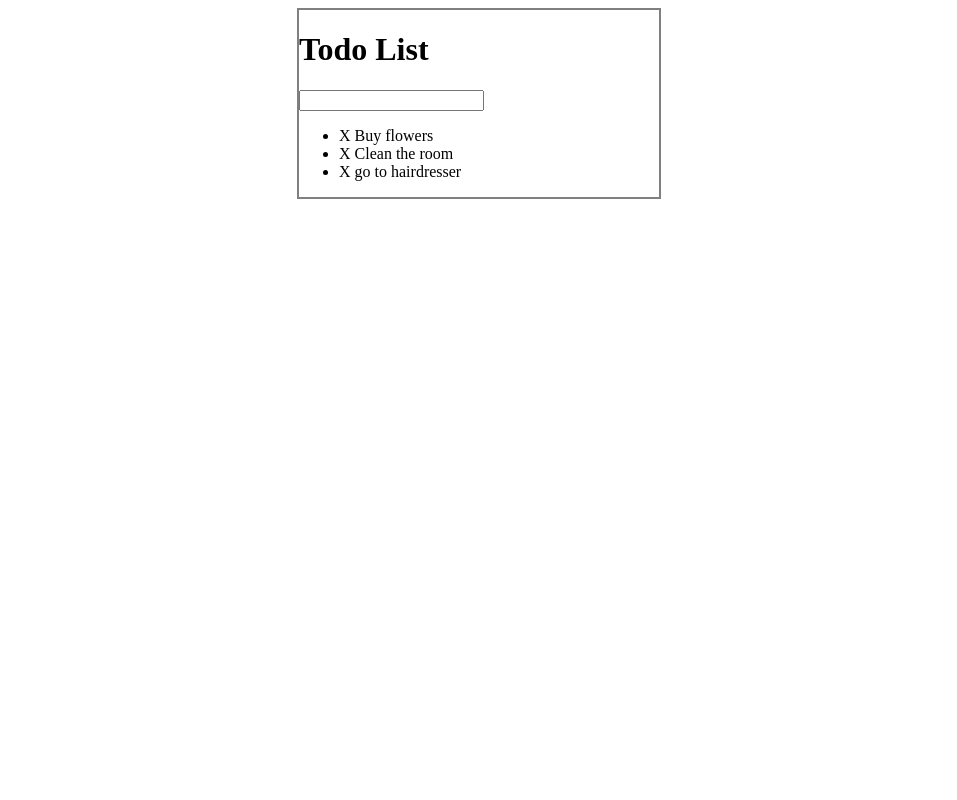
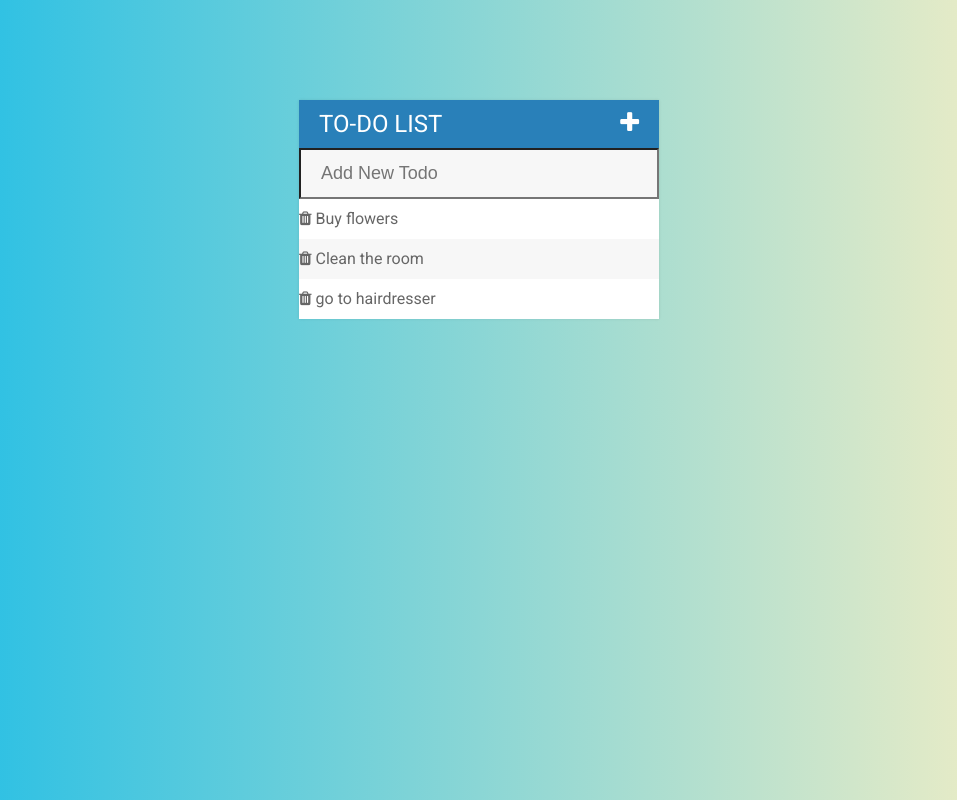
Before and after one commit to bakrall/todo-list-jquery, a plain HTML site: page index.html in a window 1280 px wide. Shown: the whole page, without its empty margins (161-1118 px from the left). Drawn offline with Linux system fonts and the light colour scheme.

Commit message:
styling, adding icons

```diff
--- a/assets/css/todos.css
+++ b/assets/css/todos.css
@@ -1,7 +1,63 @@
+h1 {
+	background: #2980b9;
+	color: #fff;
+	margin: 0;
+	padding: 10px 20px;
+	text-transform: uppercase;
+	font-size: 24px;
+	font-weight: normal;
+}
+
+.fa-plus {
+	float: right;
+}
+
+ul {
+	list-style: none;
+	margin: 0;
+	padding: 0;
+}
+
+body {
+	font-family: Roboto;
+	background: -webkit-linear-gradient(90deg, #2BC0E4 10%, #EAECC6 90%);
+	background: -moz-linear-gradient(90deg, #2BC0E4 10%, #EAECC6 90%);
+	background: -ms-linear-gradient(90deg, #2BC0E4 10%, #EAECC6 90%);
+	background: -o-linear-gradient(90deg, #2BC0E4 10%, #EAECC6 90%);
+	background: linear-gradient(90deg, #2BC0E4 10%, #EAECC6 90%);
+}
+
+li {
+	background: #fff;
+	height: 40px;
+	line-height: 40px;
+	color: #666;
+}
+
+li:nth-child(2n) {
+	background: #f7f7f7;
+}
+
+input {
+	font-size: 18px;
+	background: #f7f7f7;
+	width: 100%;
+	padding: 13px 13px 13px 20px;
+	box-sizing: border-box;
+	color: #2980b9;
+}
+
+input:focus {
+	background: #fff;
+	border: 3px solid #2980b9;
+	outline: none;
+}
+
 #container {
 	width: 360px;
-	margin: 0 auto;
-	border: 2px solid grey;
+	margin: 100px auto;
+	background: #f7f7f7;
+	box-shadow: 0 0 3px rgba(0, 0, 0, 0.1);
 }
 
 .completed {
--- a/assets/js/todos.js
+++ b/assets/js/todos.js
@@ -14,7 +14,7 @@ $("ul").on("click", "li span", function(event) {
 $("input[type='text']").keypress(function(event) {
 	if(event.which === 13) {
 		var todoText = $(this).val();
-		$("ul").append("<li><span>X</span> " + todoText + "</li>");
+		$("ul").append("<li><span><i class='fa fa-trash'></i></span> " + todoText + "</li>");
 		$(this).val("");
 	}
 });
--- a/index.html
+++ b/index.html
@@ -8,15 +8,17 @@
         <meta name="viewport" content="width=device-width, initial-scale=1">
 
         <link rel="stylesheet" href="assets/css/todos.css">
+        <link href="https://fonts.googleapis.com/css?family=Roboto:400,500,700" rel="stylesheet">
+        <link rel="stylesheet" href="https://cdnjs.cloudflare.com/ajax/libs/font-awesome/4.7.0/css/font-awesome.css">
     </head>
     <body>
         <div id="container">
-        	<h1>Todo List</h1>
-        	<input type="text">
+        	<h1>To-do List <i class="fa fa-plus"></i></h1>
+        	<input type="text" placeholder="Add New Todo">
         	<ul>
-        		<li><span>X</span> Buy flowers</li>
-        		<li><span>X</span> Clean the room</li>
-        		<li><span>X</span> go to hairdresser</li>
+        		<li><span><i class="fa fa-trash"></i></span> Buy flowers</li>
+        		<li><span><i class="fa fa-trash"></i></span> Clean the room</li>
+        		<li><span><i class="fa fa-trash"></i></span> go to hairdresser</li>
 
         	</ul>
         </div>
```
